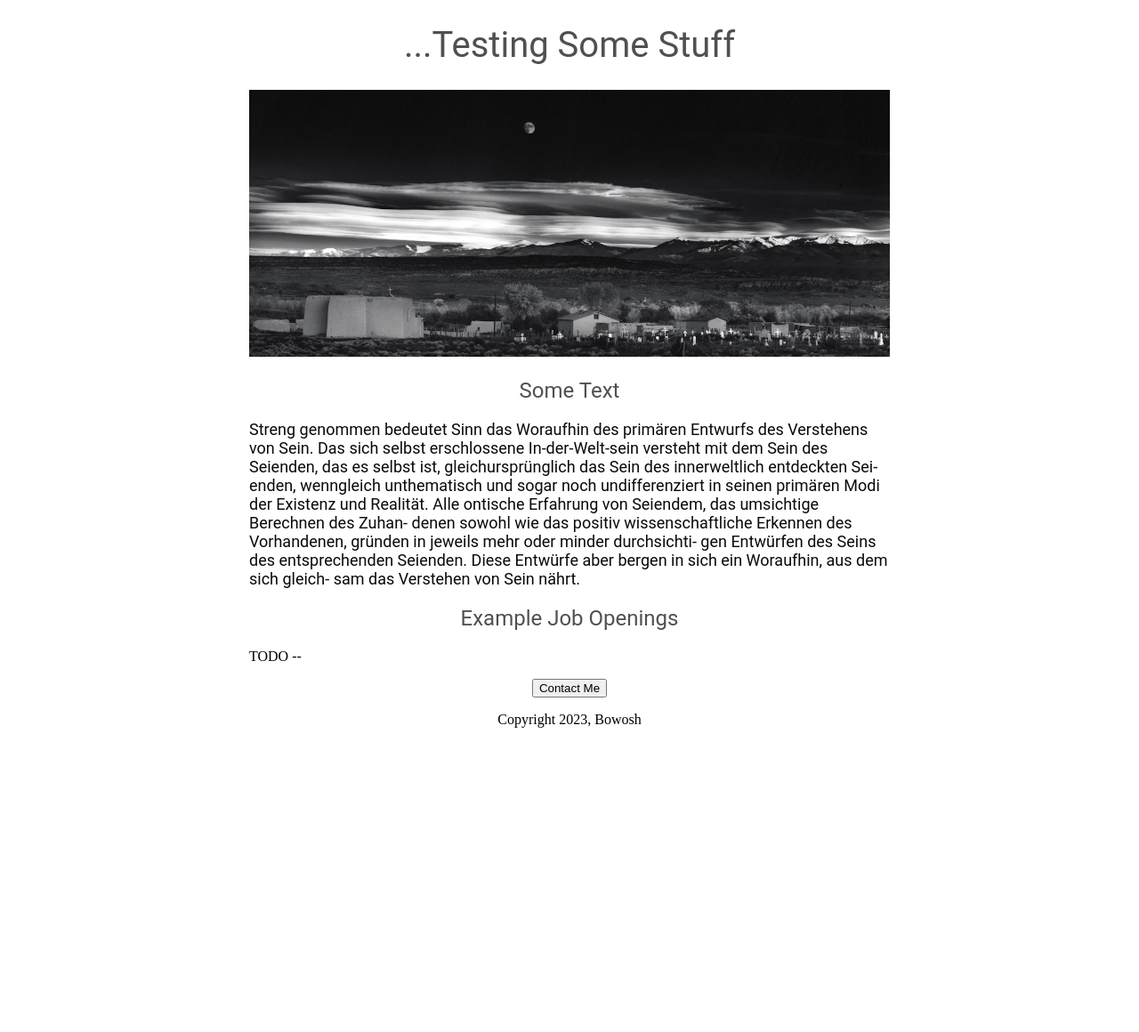
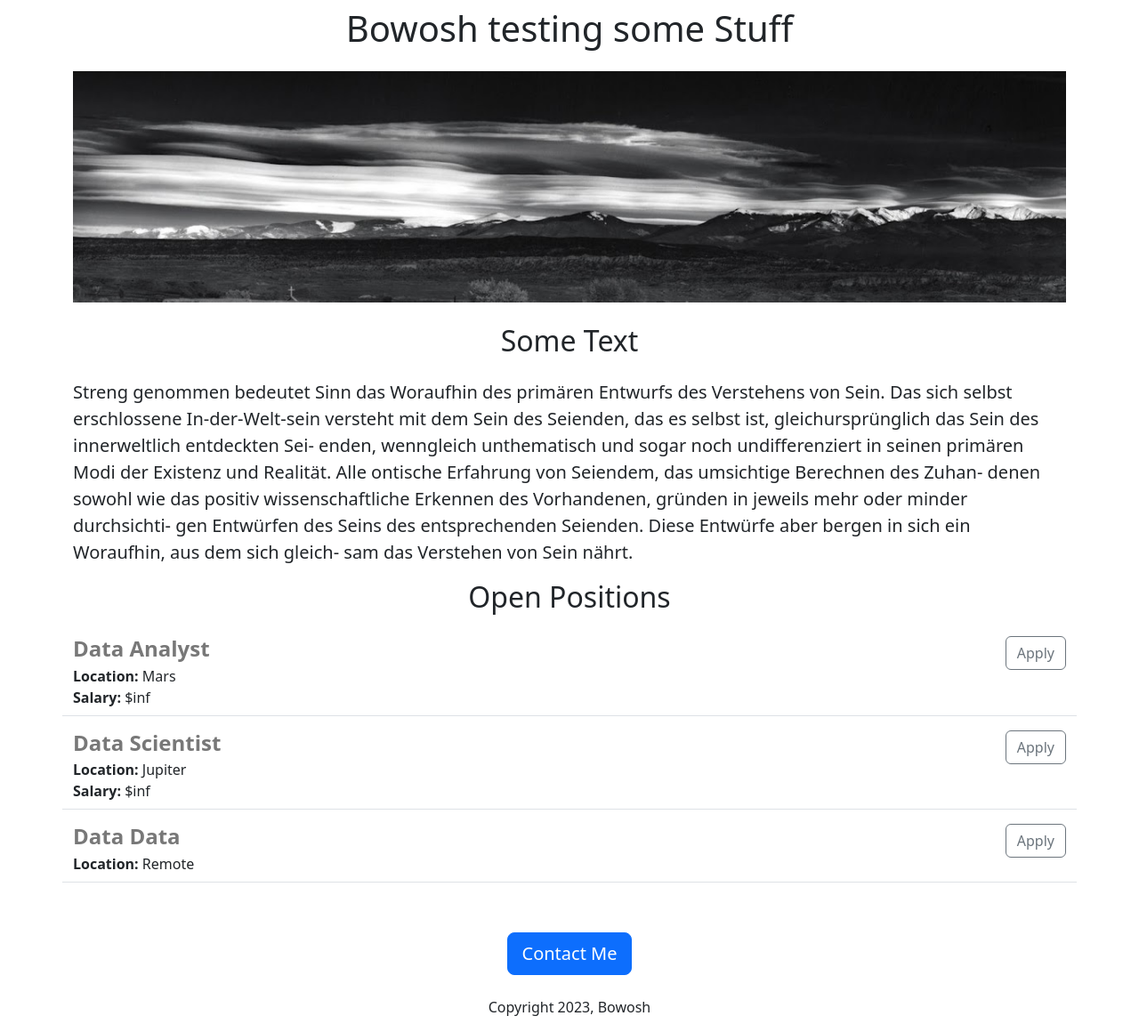
Before and after one commit to bowosh/bowosh.de_v2, a Flask app: page / in a window 1280 px wide. Shown: the whole page at 89% size. Before the commit the page ends 818 px from the top, so only its background shows below. Run offline with Flask 2, Linux system fonts and the light colour scheme.

Commit message:
Added dynamic data and api route

```diff
--- a/app.py
+++ b/app.py
@@ -1,11 +1,36 @@
-from flask import Flask, render_template
+from flask import Flask, render_template, jsonify
 
 app = Flask(__name__)
+
+JOBS = [
+  {
+    'id': 1,
+    'title': 'Data Analyst',
+    'location': 'Mars',
+    'salary': '$inf'
+  },
+  {
+    'id': 2,
+    'title': 'Data Scientist',
+    'location': 'Jupiter',
+    'salary': '$inf'
+  },
+  {
+    'id': 3,
+    'title': 'Data Data',
+    'location': 'Remote',
+  },
+]
 
 
 @app.route("/")
 def hello_world():
-  return render_template('home.html')
+  return render_template('home.html', jobs=JOBS)
+
+
+@app.route("/api/jobs")
+def list_jobs():
+  return jsonify(JOBS)
 
 
 if __name__ == '__main__':
--- a/templates/home.html
+++ b/templates/home.html
@@ -4,53 +4,23 @@
   <meta charset="UTF-8">
   <meta http-equiv="X-UA-Compatible" content="IE=edge">
   <meta name="viewport" content="width=device-width, initial-scale=1.0">
+   <link href="https://cdn.jsdelivr.net/npm/bootstrap@5.3.0-alpha1/dist/css/bootstrap.min.css" rel="stylesheet" integrity="sha384-GLhlTQ8iRABdZLl6O3oVMWSktQOp6b7In1Zl3/Jr59b6EGGoI1aFkw7cmDA6j6gD" crossorigin="anonymous">
   <title>DevTesting</title>
-  <style>
-    h1 {
-      font-size: 40px;
-      font-family: Roboto;
-      font-weight: normal;
-      color: rgb(80,80,80);
-      text-align: center;
-    }
-
-    h2 {
-      fonfont: size;px;
-      font-family: Roboto;
-      font-weight: normal;
-      color: rgb(80,80,80);
-      text-align: center;
-    }
-
-    .bodytext {
-      font-size: 18px;
-      font-family: roboto;
-      color: rgb(10,10,10);
-    }
-
-    #banner{
-      width:100%;
-      height: 300px;
-      object-fit: cover;
-
-    }
-
-    #container{
-      max-width: 720px;
-      margin: 0 auto 0 auto;
-    }
-
-
-
-  </style>
+<style>
+  #banner {
+    height: 260px;
+    object-fit: cover;
+    width: 100%;
+  }
+</style>
 </head>
 
 <body>
-  <div id="container">
-  <h1>...Testing Some Stuff</h1>
-  <img id="banner" src="../static/1941.jpg">
-  <h2>Some Text</h2>
-  <p class="bodytext">
+  <div class = "container">
+  <h1 class = "text-center mt-2 mb-4">Bowosh testing some Stuff</h1>
+  <img class = "img-fluid" id="banner" src="../static/1941.jpg">
+  <h2 class = "text-center mt-4 mb-4">Some Text</h2>
+  <p class="lead" >
     Streng genommen bedeutet Sinn das Woraufhin des primären
 Entwurfs des Verstehens von Sein. Das sich selbst erschlossene
 In-der-Welt-sein versteht mit dem Sein des Seienden, das es selbst
@@ -63,12 +33,16 @@ Vorhandenen, gründen in jeweils mehr oder minder durchsichti-
 gen Entwürfen des Seins des entsprechenden Seienden. Diese
 Entwürfe aber bergen in sich ein Woraufhin, aus dem sich gleich-
 sam das Verstehen von Sein nährt.
-  </p>
-  <h2>Example Job Openings</h2>
-  <p>TODO --</p>
-    <div style="text-align: center">
-  <button>Contact Me</button>
-      <p>Copyright 2023, Bowosh</p>
+ </p>
+  <h2 class="text-center mt-2 mb-4">Open Positions</h2>
+
+    {% for job in jobs %}
+      {% include 'jobitem.html' %}
+    {% endfor %}
+
+    <div class="text-center">
+  <button class="btn btn-primary btn-lg" style="margin-top: 40px">Contact Me</button>
+      <p class="mt-4">Copyright 2023, Bowosh</p>
     </div>
   </div>
 </body>
--- /dev/null
+++ b/templates/jobitem.html
@@ -0,0 +1,21 @@
+
+      <div class="border-bottom row" style="margin-bottom: 16px; padding-bottom: 8px;" >
+
+        <div class="col-9">
+
+        <h4 style="color: rgb(120,120,120); margin-bottom: 4px"><b>{{job['title']}} </b>
+        </h4>
+         <div>
+          <b>Location: </b>  {{job['location']}}
+         </div>
+        {%if 'salary' in job %}
+        <div>
+          <b>Salary: </b>  {{job['salary']}}
+        </div>
+        {% endif %}
+
+        </div>
+        <div class="col-3 text-end">
+        <button type="button" class="btn btn-outline-secondary">Apply</button>
+        </div>
+      </div>
```
